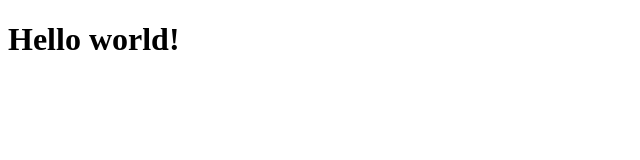
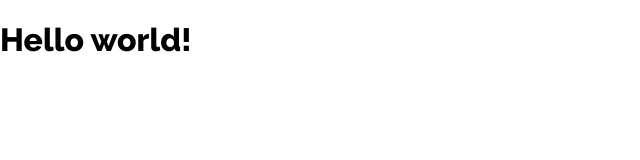
Before and after one commit to juliuscc/speak.exchange, a Next.js app: page / in a window 1280 px wide. Shown: the top 160 px of the page, without its empty margins (0-640 px from the left). Built offline with nearby package versions, Linux system fonts and the light colour scheme.

Commit message:
feat: adds styled-components

```diff
--- /dev/null
+++ b/components/Meta.js
@@ -0,0 +1,47 @@
+import Head from 'next/head';
+import { fontNames } from '../utils/theme';
+
+const Meta = () => (
+  <Head>
+    <meta name="viewport" content="width=device-width, initial-scale=1" />
+    <meta charSet="utf-8" />
+    <title key="title">Speak Exchange</title>
+    <link
+      href={`https://fonts.googleapis.com/css?family=${fontNames.text}:300|${fontNames.title}:600,800`}
+      rel="stylesheet"
+    />
+
+    <link
+      rel="apple-touch-icon"
+      sizes="180x180"
+      href="/static/favicon/apple-touch-icon.png"
+    />
+    <link
+      rel="icon"
+      type="image/png"
+      sizes="32x32"
+      href="/static/favicon/favicon-32x32.png"
+    />
+    <link
+      rel="icon"
+      type="image/png"
+      sizes="16x16"
+      href="/static/favicon/favicon-16x16.png"
+    />
+    <link rel="manifest" href="/static/favicon/site.webmanifest" />
+    <link
+      rel="mask-icon"
+      href="/static/favicon/safari-pinned-tab.svg"
+      color="#5bbad5"
+    />
+    <link rel="shortcut icon" href="/static/favicon/favicon.ico" />
+    <meta name="msapplication-TileColor" content="#da532c" />
+    <meta
+      name="msapplication-config"
+      content="/static/favicon/browserconfig.xml"
+    />
+    <meta name="theme-color" content="#ffffff" />
+  </Head>
+);
+
+export default Meta;
--- /dev/null
+++ b/components/Page.js
@@ -0,0 +1,26 @@
+import styled, { ThemeProvider } from 'styled-components';
+import theme from '../utils/theme';
+import Meta from './Meta';
+
+const PageWrapper = styled.div`
+  display: flex;
+  flex-direction: column;
+  min-height: 100%;
+`;
+
+const FlexContent = styled.div`
+  flex: 1;
+`;
+
+const Page = ({ children }) => (
+  <ThemeProvider theme={theme}>
+    <>
+      <PageWrapper>
+        <Meta />
+        <FlexContent>{children}</FlexContent>
+      </PageWrapper>
+    </>
+  </ThemeProvider>
+);
+
+export default Page;
--- /dev/null
+++ b/pages/_app.js
@@ -0,0 +1,59 @@
+import App, { Container } from 'next/app';
+import { createGlobalStyle } from 'styled-components';
+import Page from '../components/Page';
+
+const GlobalStyle = createGlobalStyle`
+	::selection {
+		background: ${props =>
+      props.theme.colors.selection}; /* WebKit/Blink Browsers */
+	}
+	::-moz-selection {
+		background: ${props => props.theme.colors.selection}; /* Gecko Browsers */
+	}
+	html,
+	body,
+	#__next {
+		height: 100%;
+	}
+	body {
+		margin: 0;
+		background-color: ${props => props.theme.colors.white};
+		color: ${props => props.theme.colors.black};
+		/* font-family: -apple-system, BlinkMacSystemFont, 'Segoe UI', Roboto, Oxygen, Ubuntu, Cantarell, 'Open Sans', 'Helvetica Neue', sans-serif; */
+		font-family: ${({ theme }) => theme.fonts.text};
+	}
+	h1, h2, h3, h4, h5, h6 {
+		font-family: ${({ theme }) => theme.fonts.title};
+		font-weight: 800;
+	}
+	p {
+		line-height: 1.75;
+		font-size: 16px;
+		font-weight: 300;
+	}
+`;
+
+export default class MyApp extends App {
+  static async getInitialProps({ Component, ctx }) {
+    let pageProps = {};
+
+    if (Component.getInitialProps) {
+      pageProps = await Component.getInitialProps(ctx);
+    }
+
+    return { pageProps };
+  }
+
+  render() {
+    const { Component, pageProps } = this.props;
+
+    return (
+      <Container>
+        <Page>
+          <GlobalStyle />
+          <Component {...pageProps} />
+        </Page>
+      </Container>
+    );
+  }
+}
--- /dev/null
+++ b/pages/_document.js
@@ -0,0 +1,29 @@
+import Document from 'next/document';
+import { ServerStyleSheet } from 'styled-components';
+
+export default class MyDocument extends Document {
+  static async getInitialProps(ctx) {
+    const sheet = new ServerStyleSheet();
+    const originalRenderPage = ctx.renderPage;
+
+    try {
+      ctx.renderPage = () =>
+        originalRenderPage({
+          enhanceApp: App => props => sheet.collectStyles(<App {...props} />)
+        });
+
+      const initialProps = await Document.getInitialProps(ctx);
+      return {
+        ...initialProps,
+        styles: (
+          <>
+            {initialProps.styles}
+            {sheet.getStyleElement()}
+          </>
+        )
+      };
+    } finally {
+      sheet.seal();
+    }
+  }
+}
--- /dev/null
+++ b/utils/theme.js
@@ -0,0 +1,27 @@
+const fontNames = {
+  title: 'Raleway',
+  text: 'Roboto'
+};
+
+const theme = {
+  colors: {
+    white: '#fff',
+    black: '#000',
+    darkGrey: '#273138',
+    lightGrey: '#ededed',
+    primary: '#F38D74',
+    primaryDark: '#B63E28',
+    secondary: '#273138',
+    background: '#F38D74',
+    selection: '#ffc4b7',
+    link: '#0000ee'
+  },
+  fonts: {
+    title: `'${fontNames.title}', '${fontNames.text}', sans-serif`,
+    text: `'${fontNames.text}', sans-serif`
+  }
+};
+
+export { fontNames };
+
+export default theme;
```
Also changed, not shown: package.json (+17 -2 lines), utils/screen-sizes.js (added, +8 -0 lines), 1 other file (tests, documents, lock files or other folders).
